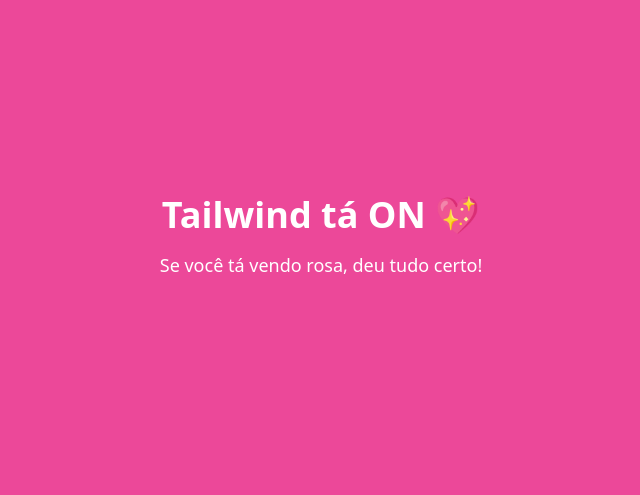
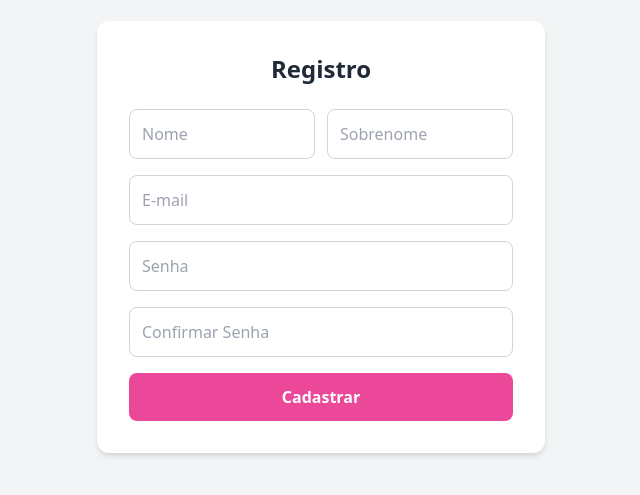
Before and after one commit to wanyneres/Respositorio-Front-NinfasCJR, a Next.js app: page /cadastro in a window 1280 px wide. Shown: the part 163-658 px from the top of the page, without its empty margins (319-959 px from the left). Built offline with nearby package versions, Linux system fonts and the light colour scheme.

Commit message:
Update page.tsx

```diff
--- a/app/cadastro/page.tsx
+++ b/app/cadastro/page.tsx
@@ -1,8 +1,55 @@
-export default function Home() {
+"use client";
+
+export default function Signup() {
   return (
-    <div className="min-h-screen flex flex-col items-center justify-center bg-pink-500 text-white">
-      <h1 className="text-4xl font-bold mb-4">Tailwind tá ON 💖</h1>
-      <p className="text-lg">Se você tá vendo rosa, deu tudo certo!</p>
+    <div className="min-h-screen flex items-center justify-center bg-gray-100">
+      <div className="w-full max-w-md bg-white shadow-md rounded-xl p-8">
+        <h1 className="text-2xl font-semibold text-center text-gray-800 mb-6">
+          Registro
+        </h1>
+        {/*esse bloco de código acima é a parte dos fundos da tela! E o título principal hehe*/}
+
+        <form className="space-y-4">
+          <div className="flex gap-3">
+            <input
+              type="text"
+              placeholder="Nome"
+              className="w-1/2 p-3 border border-gray-300 rounded-lg focus:outline-none focus:ring-2 focus:ring-pink-400"
+            />
+            <input
+              type="text"
+              placeholder="Sobrenome"
+              className="w-1/2 p-3 border border-gray-300 rounded-lg focus:outline-none focus:ring-2 focus:ring-pink-400"
+            />
+          </div>
+
+          <input
+            type="email"
+            placeholder="E-mail"
+            className="w-full p-3 border border-gray-300 rounded-lg focus:outline-none focus:ring-2 focus:ring-pink-400"
+          />
+
+          <input
+            type="password"
+            placeholder="Senha"
+            className="w-full p-3 border border-gray-300 rounded-lg focus:outline-none focus:ring-2 focus:ring-pink-400"
+          />
+
+          <input
+            type="password"
+            placeholder="Confirmar Senha"
+            className="w-full p-3 border border-gray-300 rounded-lg focus:outline-none focus:ring-2 focus:ring-pink-400"
+          />
+
+          <button
+            type="submit"
+            className="w-full bg-pink-500 text-white font-semibold py-3 rounded-lg hover:bg-pink-600 transition-colors"
+          >
+            {/*Esses blocos acima são as partes para preencher os dados pessoais*/}
+            Cadastrar
+          </button>
+        </form>
+      </div>
     </div>
   );
 }
```
